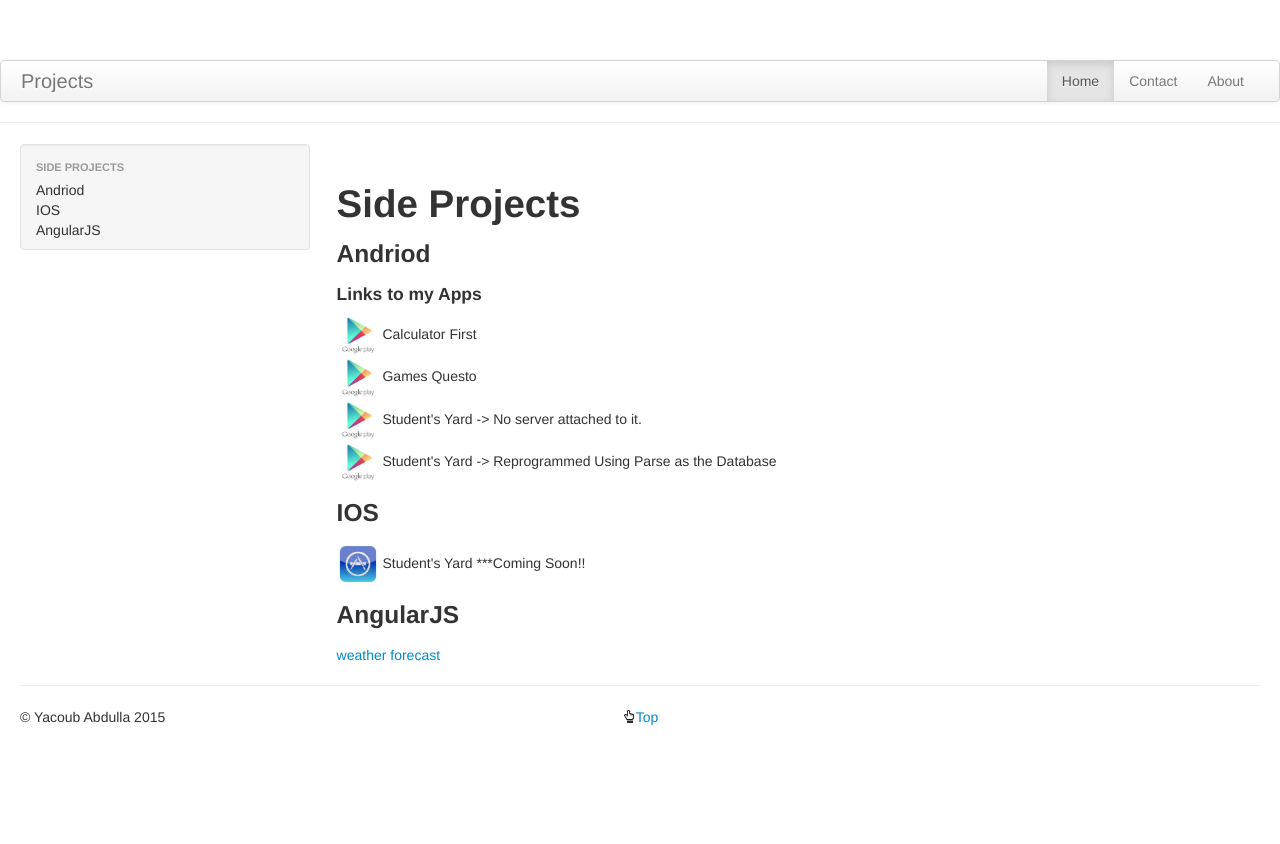
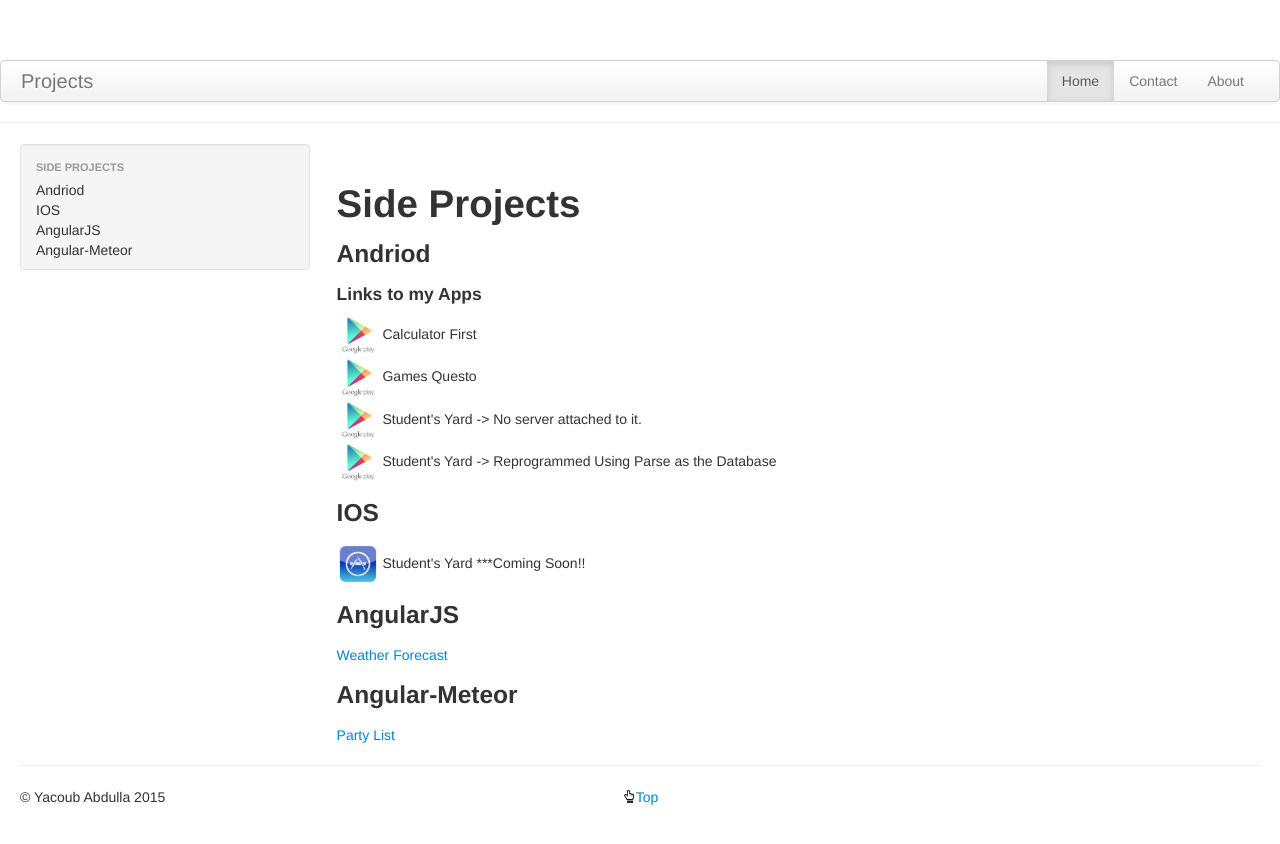
Before and after one commit to Yacoub89/Yacoub89.github.io, a plain HTML site: page project/project.html in a window 1280 px wide. Before the commit the page ends 800 px from the top, so only its background shows below. Drawn offline with nearby package versions, Linux system fonts and the light colour scheme.

Commit message:
new changes

```diff
--- a/project/project.html
+++ b/project/project.html
@@ -52,6 +52,7 @@
              <li>Andriod</li>
  		<li>IOS</li>
 		<li>AngularJS</li>
+		<li>Angular-Meteor</li>
 
             </ul>
           </div><!--/.well -->
@@ -128,7 +129,12 @@
 
 	 <h3>AngularJS</h3> <section id="AngJS">
 
-		 <a href="./AngularJS/Angular.htm">weather forecast</a>
+		 <a href="./AngularJS/Angular.htm">Weather Forecast</a>
+	</section>
+
+	 <h3>Angular-Meteor</h3> <section id="AngJS">
+
+		 <a href="yacoub.meteor.com">Party List</a>
 	</section>
 
 
```
